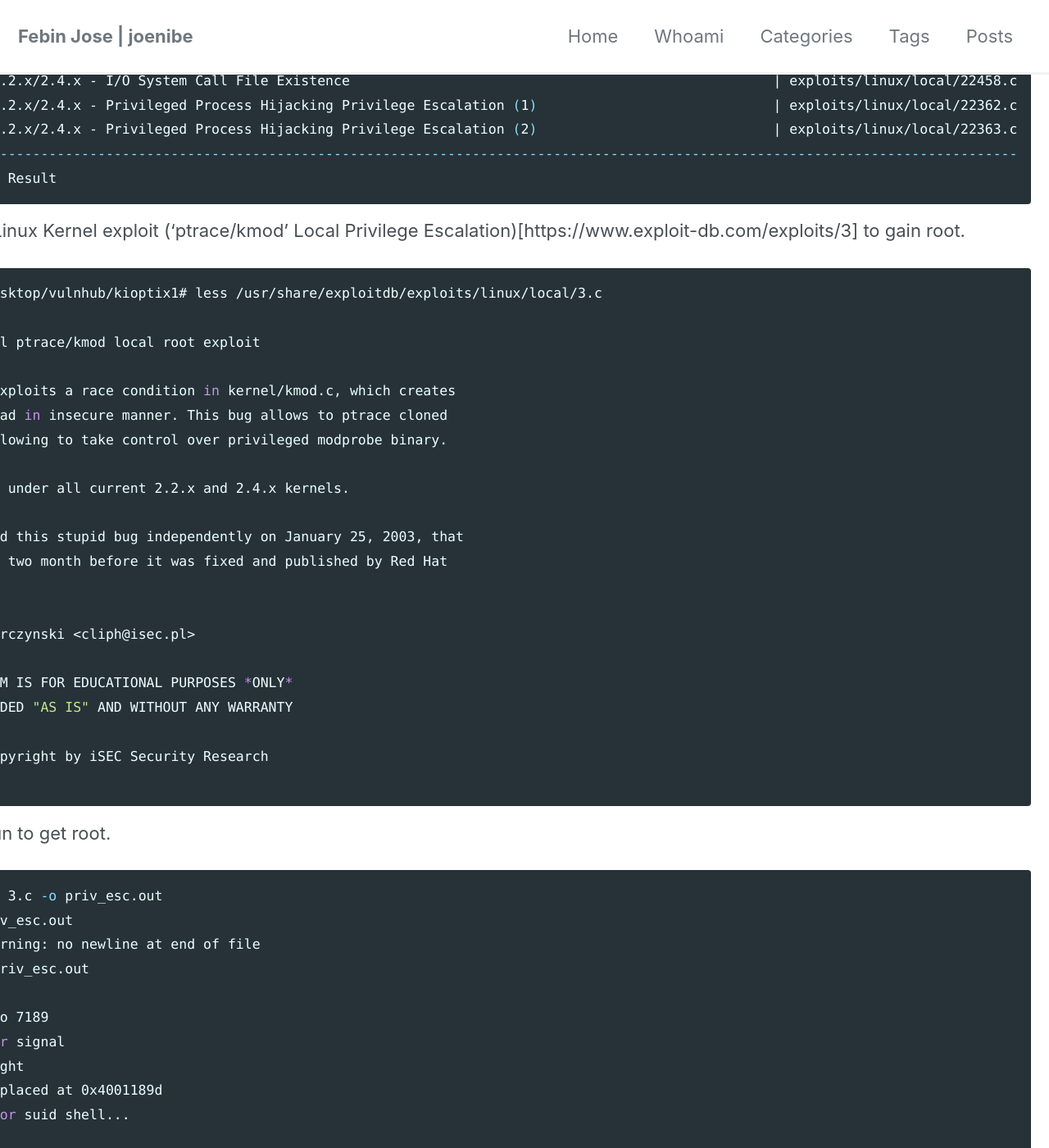
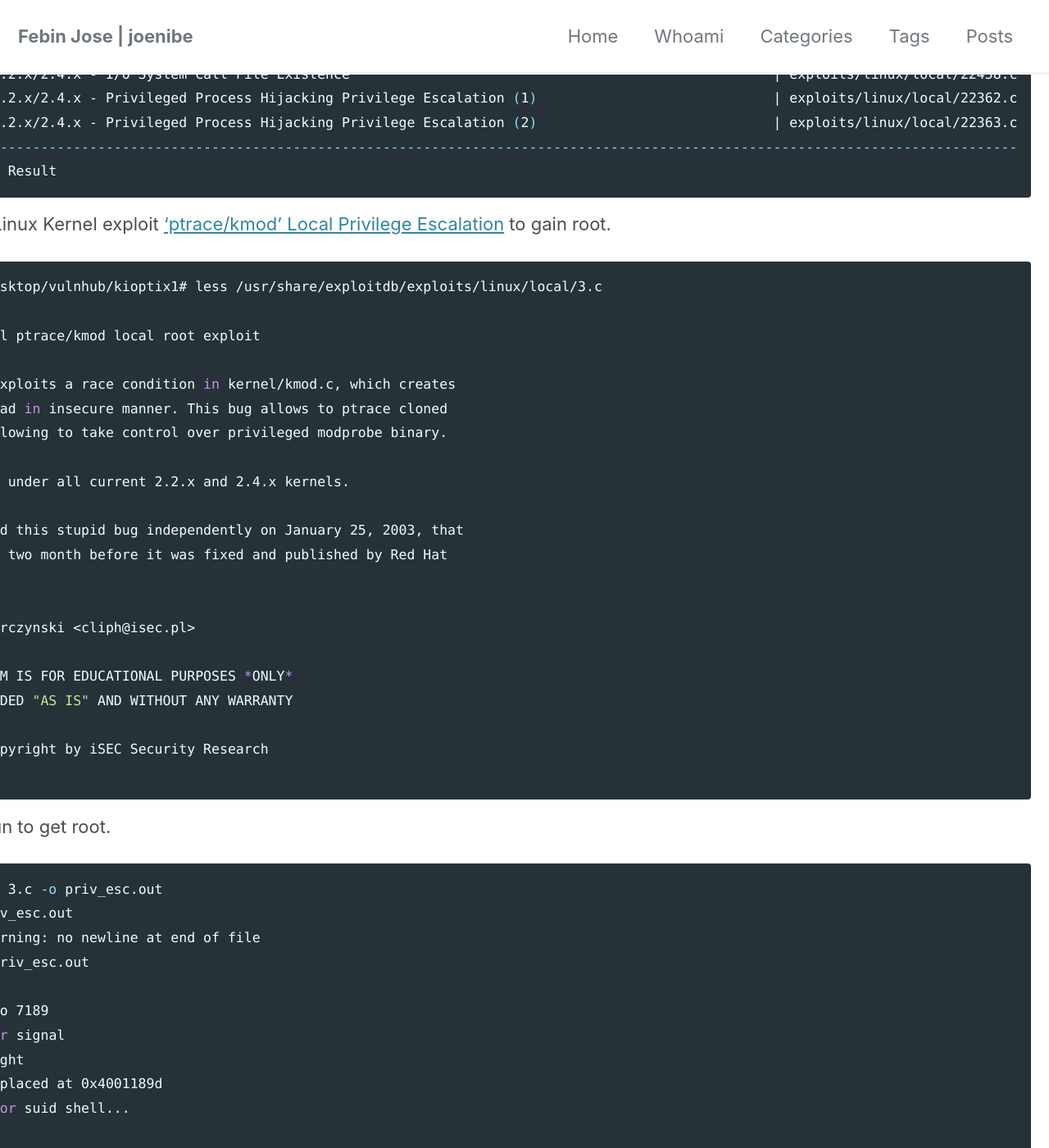
Before and after one commit to JoeNibe/JoeNibe.github.io, a Jekyll site: the page built from _posts/vulnhub/2019-12-16-kioptrix #1.md, in a window 1280 px wide and 1400 px high, scrolled down 5340 px. Shown: the whole window at 82% size. Built offline with Jekyll 4.4.1, drawn with Linux system fonts in a browser that asks for light colours; cached includes are drawn as plain includes; nearby versions of some CDN libraries; some of the changed text lies outside the part shown.

Commit message:
Update 2019-12-16-kioptrix #1.md

````diff
--- a/_posts/vulnhub/2019-12-16-kioptrix #1.md
+++ b/_posts/vulnhub/2019-12-16-kioptrix #1.md
@@ -77,6 +77,7 @@
 1. Compile using `gcc -o OpenFuck OpenFuck.c -lcrypto`
 2. Use the appropriate code for the OS. In our case its `0x6b`
 3. Run the exploit
+
 ## Low Privilege Shell
 
 ```bash
@@ -132,7 +133,7 @@
 --------------------------------------------------------------------------------------------------------------------------
 Shellcodes: No Result
 ```
-Compile and run the (SMB RCE)[https://www.exploit-db.com/exploits/10] exploit.
+Compile and run the [SMB RCE](https://www.exploit-db.com/exploits/10) exploit.
 ```bash
 root@kali:~/Desktop/vulnhub/kioptix1# gcc samba.c -o samba.out
 root@kali:~/Desktop/vulnhub/kioptix1# ./samba.out
@@ -178,7 +179,7 @@
 Shellcodes: No Result
 ```
 
-We can use a Linux Kernel exploit ('ptrace/kmod' Local Privilege Escalation)[https://www.exploit-db.com/exploits/3] to gain root.
+We can use a Linux Kernel exploit ['ptrace/kmod' Local Privilege Escalation](https://www.exploit-db.com/exploits/3)  to gain root.
 
 ```bash
 root@kali:~/Desktop/vulnhub/kioptix1# less /usr/share/exploitdb/exploits/linux/local/3.c
@@ -218,4 +219,4 @@
 id
 uid=0(root) gid=0(root) groups=0(root),1(bin),2(daemon),3(sys),4(adm),6(disk),10(wheel)
 ```
-And we are root
+And we are root!.
````
